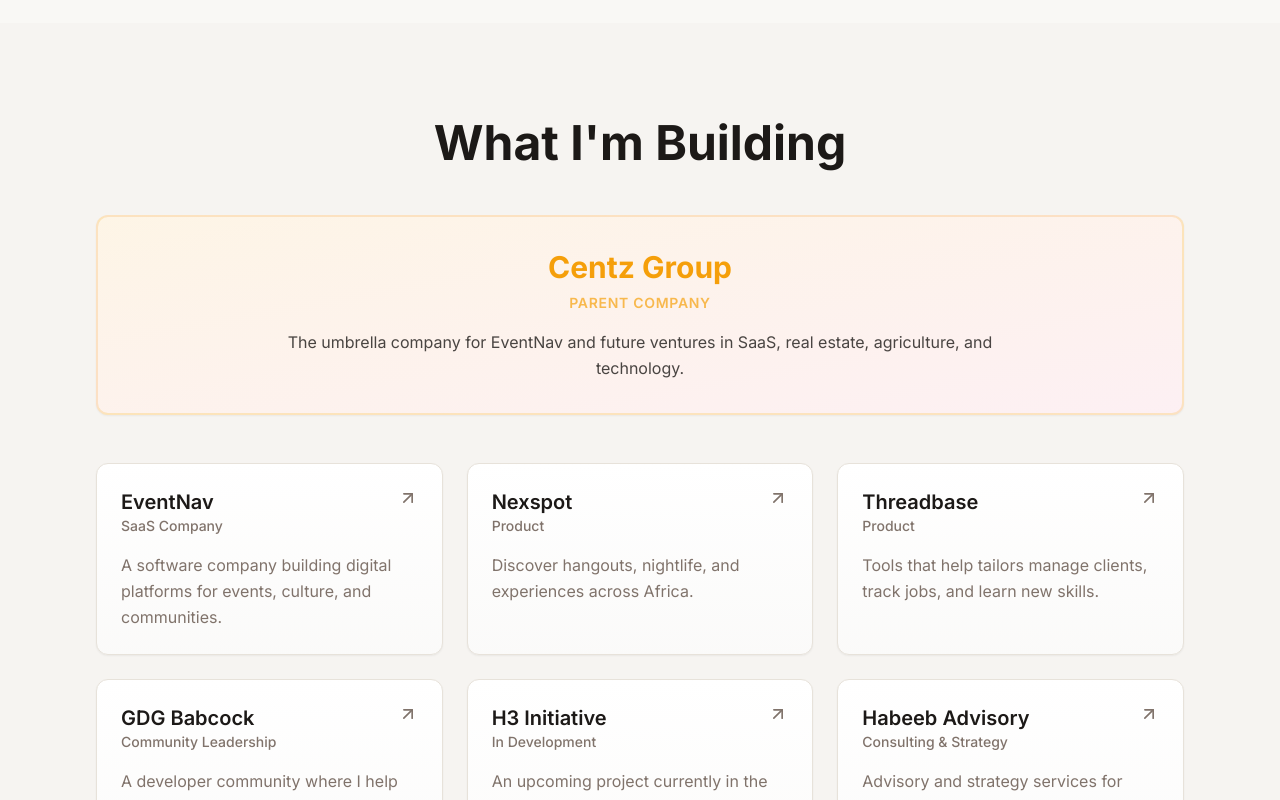
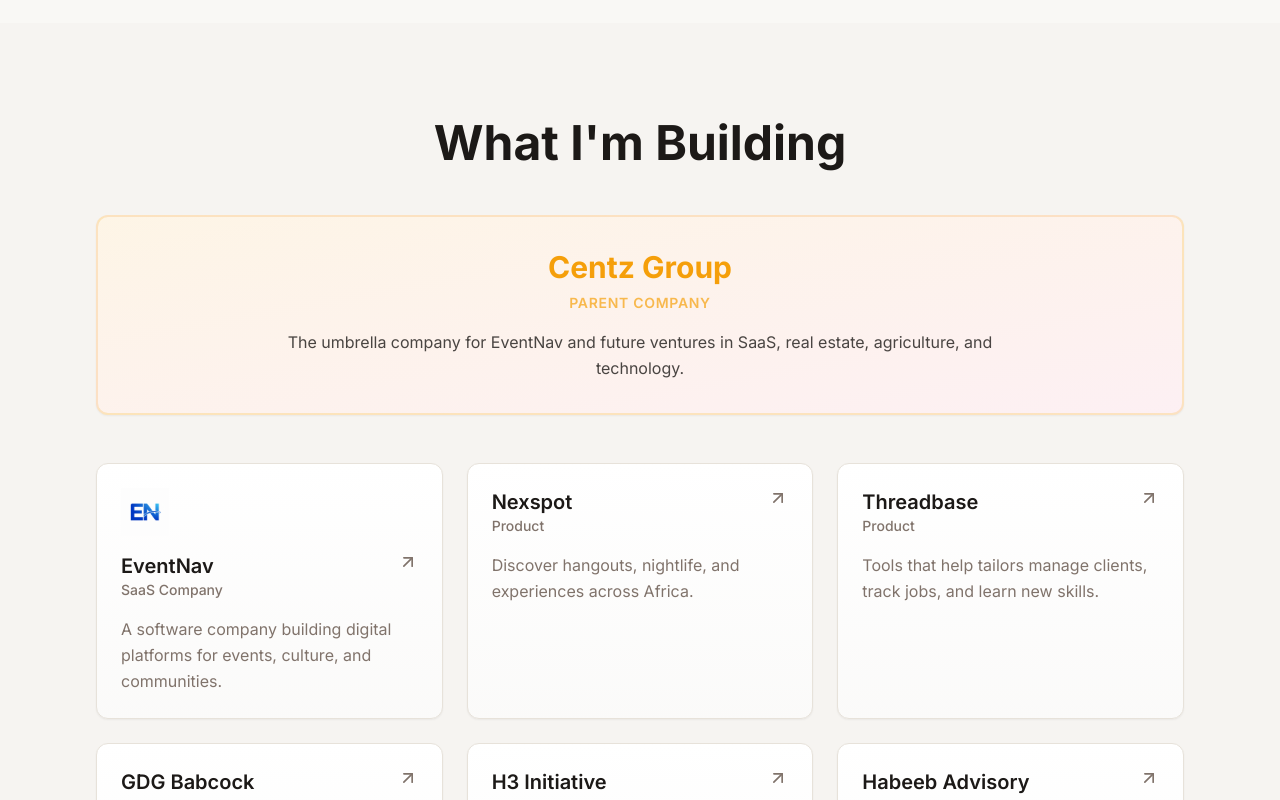
Before and after one commit to ycent/habeebs-future-builder, a React (Vite) app: page / in a window 1280 px wide. Shown: the part 1293-2093 px from the top of the page. Built offline with nearby package versions, Linux system fonts and the light colour scheme; the HTML template or start-up script is replaced by a standard one.

Commit message:
Add EventNav logo and link

```diff
--- a/src/components/Ventures.tsx
+++ b/src/components/Ventures.tsx
@@ -1,5 +1,6 @@
 import { Card } from "@/components/ui/card";
 import { ArrowUpRight } from "lucide-react";
+import eventnavLogo from "@/assets/eventnav-logo.png";
 
 const parentCompany = {
   title: "Centz Group",
@@ -12,7 +13,8 @@ const ventures = [
     title: "EventNav",
     subtitle: "SaaS Company",
     description: "A software company building digital platforms for events, culture, and communities.",
-    link: "#",
+    link: "https://eventnavltd.com",
+    logo: eventnavLogo,
   },
   {
     title: "Nexspot",
@@ -87,6 +89,15 @@ const Ventures = () => {
                   style={{ animationDelay: `${index * 100}ms` }}
                 >
                   <div className="space-y-4">
+                    {venture.logo && (
+                      <div className="h-12 flex items-center">
+                        <img
+                          src={venture.logo}
+                          alt={`${venture.title} logo`}
+                          className="h-full w-auto object-contain"
+                        />
+                      </div>
+                    )}
                     <div className="flex items-start justify-between">
                       <div>
                         <h3 className="text-xl font-semibold group-hover:text-primary transition-smooth">
```
Also changed, not shown: src/assets/eventnav-logo.png (added).
